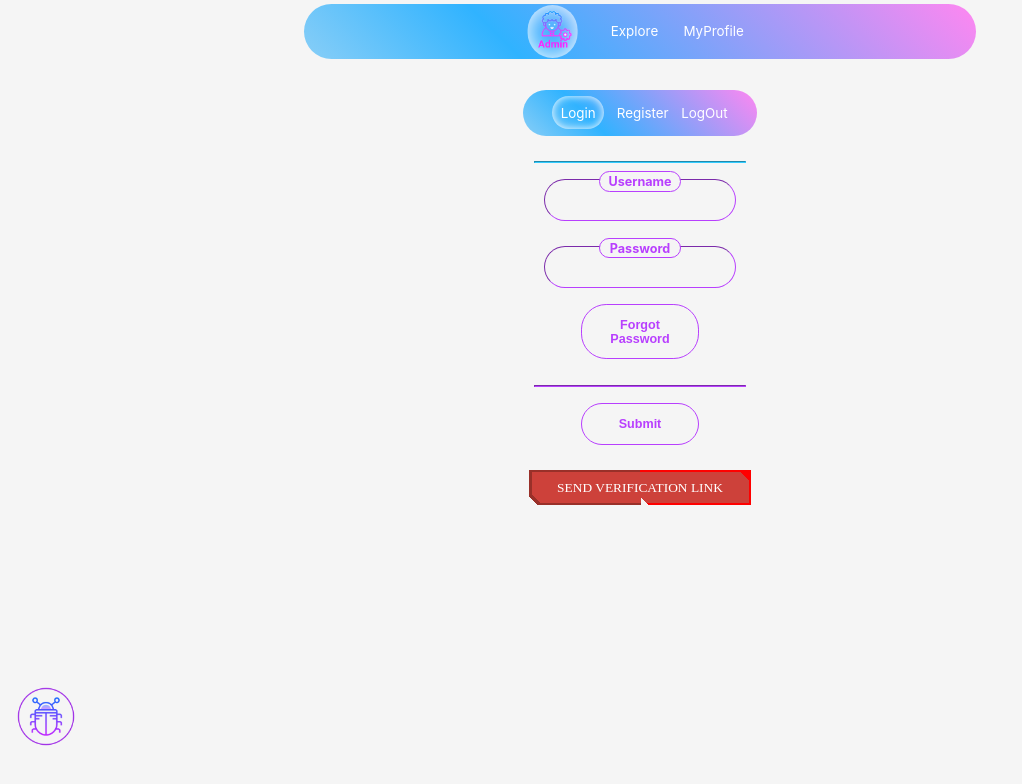
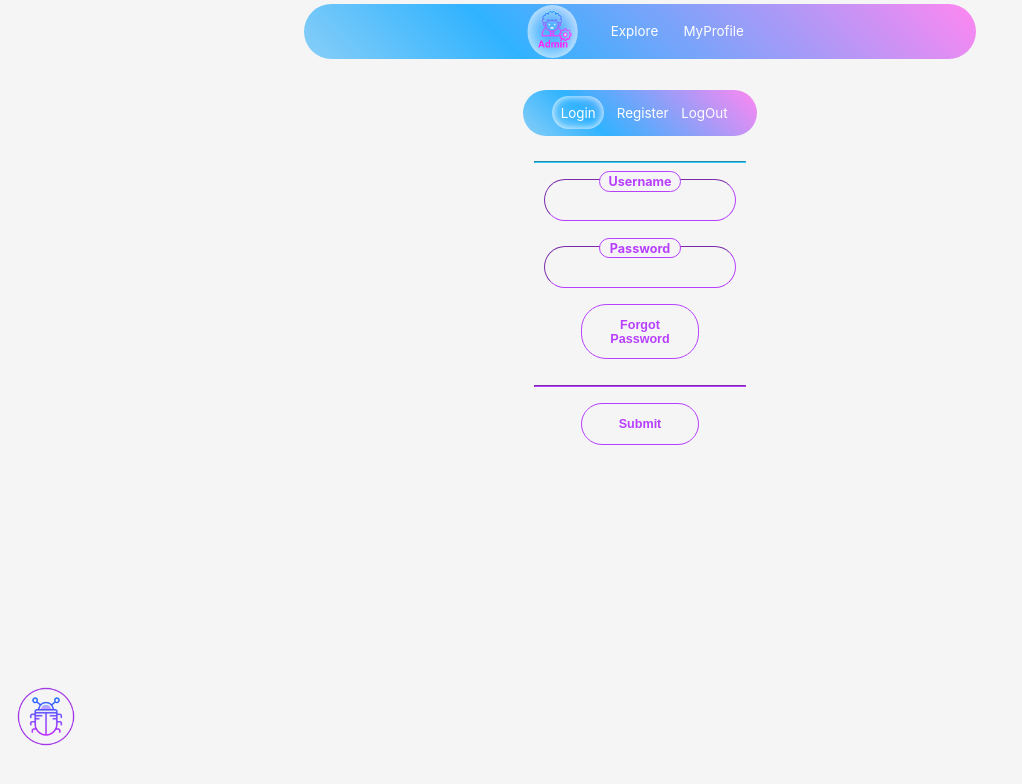
Before and after one commit to Lakshay-art/linkit, a Next.js app: page /login in a window 1280 px wide. Shown: the top 784 px of the page, without its empty margins (0-1022 px from the left). Built offline with nearby package versions, Linux system fonts and the light colour scheme.

Commit message:
reverted color changes

```diff
--- a/components/Addlink.js
+++ b/components/Addlink.js
@@ -83,7 +83,7 @@ const redirectit=()=>{
                                     <button onClick={previewlink}>Preview</button>
                                     <textarea placeholder="Tell more about it to your audience" ref={description}></textarea>
                                     <button onClick={upload}>Upload</button>
-                                    <button onClick={upload}>Upload</button>
+                                    {/* <button onClick={upload}>Upload</button> */}
                                 </>}
        </>
 
--- a/components/Singlelink.js
+++ b/components/Singlelink.js
@@ -141,7 +141,7 @@ const deletee=()=>{props.delete(props.details) ;
         <div id={props.details._id+'3'} className="sortable"  onClick={()=>props.dragover(props.details)}>
             {/* <div className={styles.options} >-------------------------------------</div> */}
 
-        <div id={props.details._id+'2'}  onMouseEnter={opendisfunc} onMouseLeave={hidedisfunc}  className={styles.card} style={{backgroundImage:`${props.details.color}`}} draggable="true" onDrag={()=>props.ondrag(props.details) }  onDragOver={()=>props.dragover(props.details) } onDragEnd={()=>props.drop()}   >
+        <div id={props.details._id+'2'}  onMouseEnter={opendisfunc} onMouseLeave={hidedisfunc}  className={styles.card} style={{background:`${props.details.color}`}} draggable="true" onDrag={()=>props.ondrag(props.details) }  onDragOver={()=>props.dragover(props.details) } onDragEnd={()=>props.drop()}   >
 
             <div className={styles.nameflex}>
               <a className={styles.border} onClick={gotoprofile} >{props.details.username}</a>
--- a/pages/login.js
+++ b/pages/login.js
@@ -165,29 +165,6 @@ else if(state=='register'){
               {/* </form> */}
 
             </div>
-            <button>
-      <div className="button-main">
-        <div className="button-text-wrapper">
-          <span>SEND VERIFICATION LINK</span>
-        </div>
-
-        <div className="button-background-wrapper">
-          <div className="button-border">
-            <div
-              className="button-background"
-              style={{margin: "2.5px", marginRight: "0px"}}
-            ></div>
-          </div>
-
-          <div className="button-border angle-225" style={{marginLeft: "-1px"}}>
-            <div
-              className="button-background angle-225"
-              style={{margin: "2.5px", marginLeft: "-1px"}}
-            ></div>
-          </div>
-        </div>
-      </div>
-    </button>
         </>
     );
 };
```
